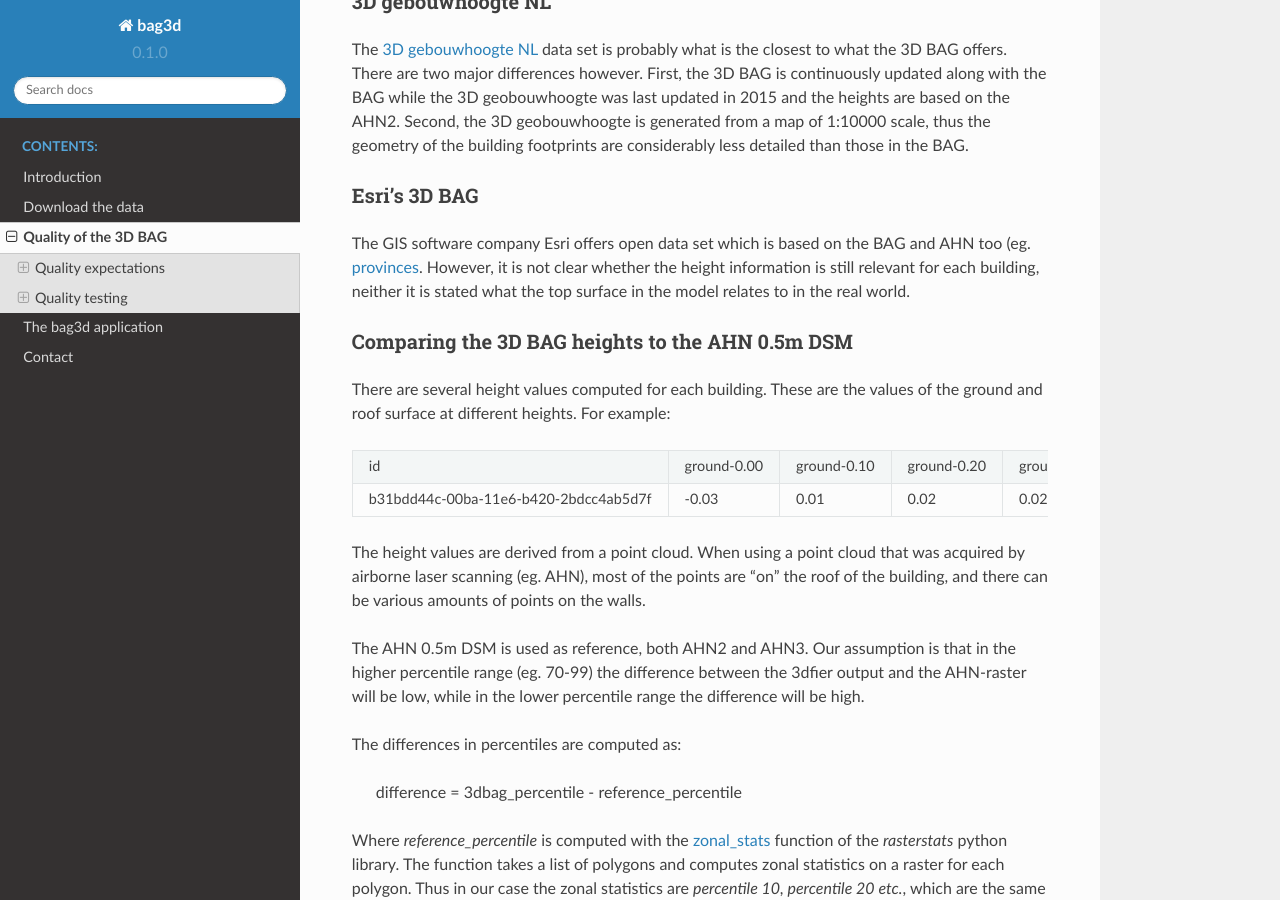
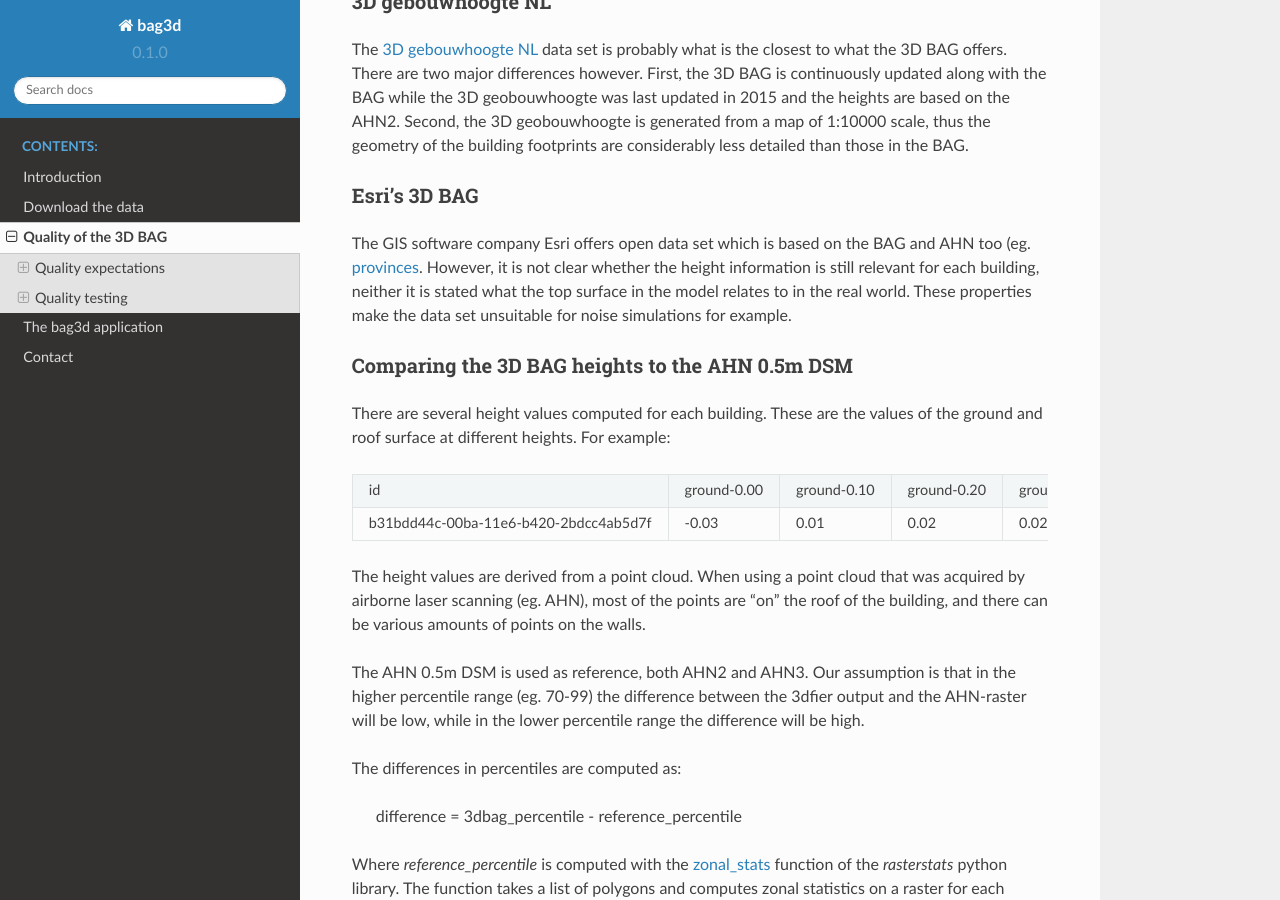
Before and after one commit to tudelft3d/bag3d, a Sphinx documentation site: the page built from docs/source/quality.rst, in a window 1280 px wide and 900 px high, scrolled down 1760 px. Built offline with Sphinx 7.4.7 and the Read the Docs theme 2.0.0, drawn with Linux system fonts in a browser that asks for light colours.

```diff
--- a/docs/source/quality.rst
+++ b/docs/source/quality.rst
@@ -63,6 +63,6 @@ The `3D gebouwhoogte NL <https://www.kadaster.nl/-/3d-gebouwhoogte-nl>`_ data se
 Esri's 3D BAG
 --------------
 
-The GIS software company Esri offers open data set which is based on the BAG and AHN too (eg. `provinces <https://hub.arcgis.com/items/esrinl-content::bag-3-d-provincies-1>`_. However, it is not clear whether the height information is still relevant for each building, neither it is stated what the top surface in the model relates to in the real world.
+The GIS software company Esri offers open data set which is based on the BAG and AHN too (eg. `provinces <https://hub.arcgis.com/items/esrinl-content::bag-3-d-provincies-1>`_. However, it is not clear whether the height information is still relevant for each building, neither it is stated what the top surface in the model relates to in the real world. These properties make the data set unsuitable for noise simulations for example.
 
 .. include:: ahn.rst
```
Also changed, not shown: docs/source/download.rst (+4 -4 lines), 1 other file.
